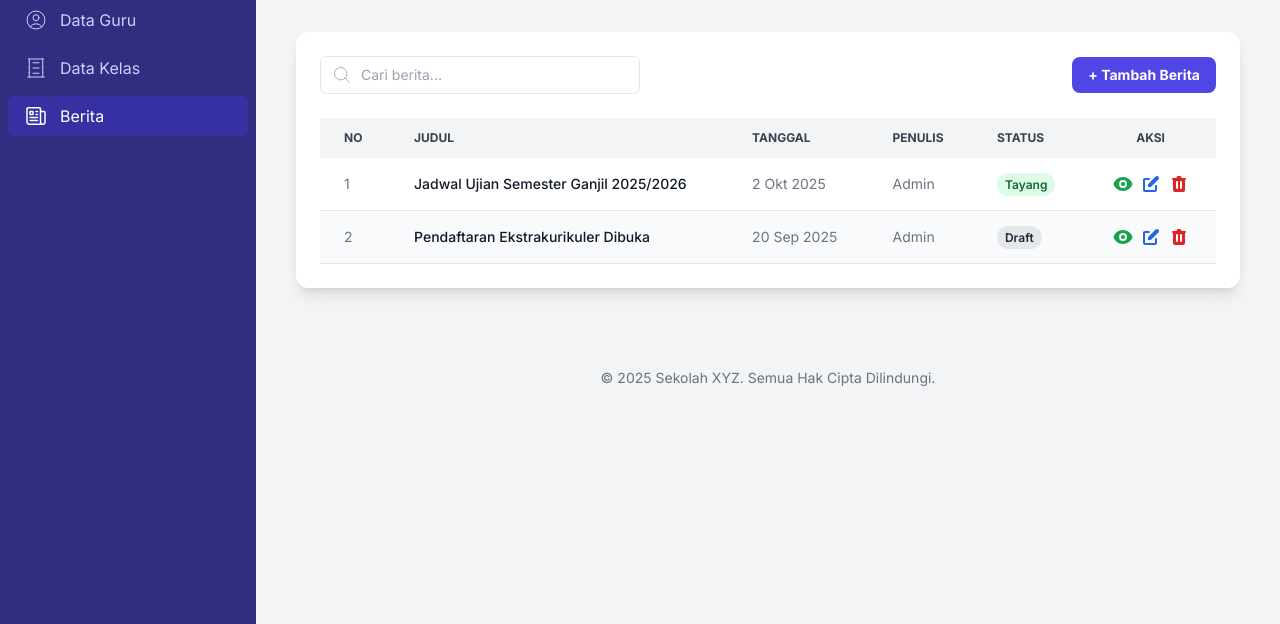
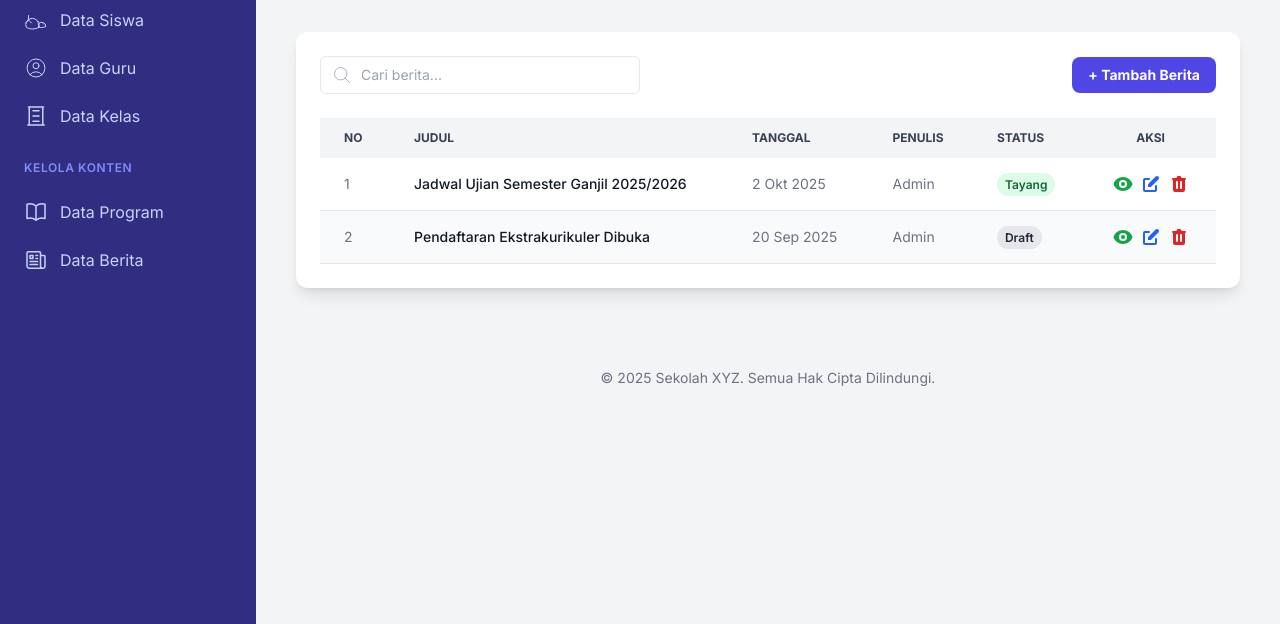
Before and after one commit to juju170/upgacc, a plain HTML site: page admin/data_berita.html in a window 1280 px wide. Shown: the part 176-800 px from the top of the page. Drawn offline with nearby package versions, Linux system fonts and the light colour scheme.

Commit message:
Update data_berita.html

```diff
--- a/admin/data_berita.html
+++ b/admin/data_berita.html
@@ -31,26 +31,32 @@
                 <svg class="h-8 w-8 text-indigo-400" xmlns="http://www.w3.org/2000/svg" fill="none" viewBox="0 0 24 24" stroke-width="1.5" stroke="currentColor"><path stroke-linecap="round" stroke-linejoin="round" d="M4.26 10.147a60.438 60.438 0 00-.491 6.347A48.627 48.627 0 0112 20.904a48.627 48.627 0 018.232-4.41 60.46 60.46 0 00-.491-6.347m-15.482 0a50.57 50.57 0 00-2.658-.813A59.906 59.906 0 0112 3.493a59.903 59.903 0 0110.399 5.84c-.896.248-1.783.52-2.658.814m-15.482 0A50.697 50.697 0 0112 13.489a50.702 50.702 0 017.74-3.342M6.75 15a.75.75 0 100-1.5.75.75 0 000 1.5Zm0 0v-3.675A55.378 55.378 0 0112 8.443m-7.007 11.55A5.981 5.981 0 006.75 15.75v-1.5" /></svg>
                 <span class="ml-2 font-bold text-lg">Admin Panel</span>
             </div>
-            <nav class="flex-1 px-2 py-4 space-y-2">
-                <a href="dashboard_admin.html" class="flex items-center px-4 py-2 text-indigo-200 hover:bg-indigo-700 rounded-md">
+            <nav class="flex-1 px-2 py-4 space-y-2 overflow-y-auto">
+    <a href="./dashboard_admin.html" class="flex items-center px-4 py-2 text-indigo-200 hover:bg-indigo-700 rounded-md">
         <svg class="h-6 w-6" xmlns="http://www.w3.org/2000/svg" fill="none" viewBox="0 0 24 24" stroke="currentColor"><path stroke-linecap="round" stroke-linejoin="round" stroke-width="2" d="M4 6a2 2 0 012-2h2a2 2 0 012 2v2a2 2 0 01-2 2H6a2 2 0 01-2-2V6zM14 6a2 2 0 012-2h2a2 2 0 012 2v2a2 2 0 01-2 2h-2a2 2 0 01-2-2V6zM4 16a2 2 0 012-2h2a2 2 0 012 2v2a2 2 0 01-2 2H6a2 2 0 01-2-2v-2zM14 16a2 2 0 012-2h2a2 2 0 012 2v2a2 2 0 01-2 2h-2a2 2 0 01-2-2v-2z"/></svg>
         <span class="ml-3">Dashboard</span>
     </a>
-                <a href="data_siswa.html" class="flex items-center px-4 py-2 text-indigo-200 hover:bg-indigo-700 rounded-md">
+    <p class="px-4 pt-4 pb-2 text-xs font-semibold text-indigo-400 uppercase tracking-wider">Kelola Data</p>
+    <a href="./data_siswa.html" class="flex items-center px-4 py-2 text-indigo-200 hover:bg-indigo-700 rounded-md">
         <svg class="h-6 w-6" xmlns="http://www.w3.org/2000/svg" fill="none" viewBox="0 0 24 24" stroke="currentColor"><path stroke-linecap="round" stroke-linejoin="round" d="M15 19.128a9.38 9.38 0 002.625.372 9.337 9.337 0 004.121-.952 4.125 4.125 0 00-7.533-2.493M15 19.128v-.003c0-1.113-.285-2.16-.786-3.07M15 19.128v.106A12.318 12.318 0 018.624 21c-2.331 0-4.512-.645-6.374-1.766l-.001-.109a6.375 6.375 0 0111.964-4.69c.125-.314.25-.627.375-.935m4.375 2.375v.003l.01.01m8.242 0l-.01-.01M15 19.128L15 15.07M4.5 7.5L4.5 12m0 0l3 3m-3-3l-3 3" /></svg>
         <span class="ml-3">Data Siswa</span>
     </a>
-                <a href="data_guru.html" class="flex items-center px-4 py-2 text-indigo-200 hover:bg-indigo-700 rounded-md">
+    <a href="./data_guru.html" class="flex items-center px-4 py-2 text-indigo-200 hover:bg-indigo-700 rounded-md">
         <svg class="h-6 w-6" xmlns="http://www.w3.org/2000/svg" fill="none" viewBox="0 0 24 24" stroke="currentColor"><path stroke-linecap="round" stroke-linejoin="round" d="M17.982 18.725A7.488 7.488 0 0012 15.75a7.488 7.488 0 00-5.982 2.975m11.963 0a9 9 0 10-11.963 0m11.963 0A8.966 8.966 0 0112 21a8.966 8.966 0 01-5.982-2.275M15 9.75a3 3 0 11-6 0 3 3 0 016 0z" /></svg>
         <span class="ml-3">Data Guru</span>
     </a>
-                <a href="data_kelas.html" class="flex items-center px-4 py-2 text-indigo-200 hover:bg-indigo-700 rounded-md">
-                    <svg class="h-6 w-6" xmlns="http://www.w3.org/2000/svg" fill="none" viewBox="0 0 24 24" stroke="currentColor"><path stroke-linecap="round" stroke-linejoin="round" d="M3.75 21h16.5M4.5 3h15M5.25 3v18m13.5-18v18M9 6.75h6M9 12h6m-6 5.25h6M5.25 6h.008v.008H5.25V6zm0 5.25h.008v.008H5.25v-.008zm0 5.25h.008v.008H5.25v-.008zm13.5-5.25h.008v.008h-.008v-.008zm0 5.25h.008v.008h-.008v-.008z" /></svg>
+    <a href="./data_kelas.html" class="flex items-center px-4 py-2 text-indigo-200 hover:bg-indigo-700 rounded-md">
+        <svg class="h-6 w-6" xmlns="http://www.w3.org/2000/svg" fill="none" viewBox="0 0 24 24" stroke-width="1.5" stroke="currentColor"><path stroke-linecap="round" stroke-linejoin="round" d="M3.75 21h16.5M4.5 3h15M5.25 3v18m13.5-18v18M9 6.75h6M9 12h6m-6 5.25h6M5.25 6h.008v.008H5.25V6zm0 5.25h.008v.008H5.25v-.008zm0 5.25h.008v.008H5.25v-.008zm13.5-5.25h.008v.008h-.008v-.008zm0 5.25h.008v.008h-.008v-.008z" /></svg>
         <span class="ml-3">Data Kelas</span>
     </a>
-                 <a href="data_berita.html" class="flex items-center px-4 py-2 bg-indigo-800 text-white rounded-md">
+    <p class="px-4 pt-4 pb-2 text-xs font-semibold text-indigo-400 uppercase tracking-wider">Kelola Konten</p>
+    <a href="./data_program.html" class="flex items-center px-4 py-2 text-indigo-200 hover:bg-indigo-700 rounded-md">
+       <svg class="h-6 w-6" xmlns="http://www.w3.org/2000/svg" fill="none" viewBox="0 0 24 24" stroke-width="1.5" stroke="currentColor"><path stroke-linecap="round" stroke-linejoin="round" d="M12 6.042A8.967 8.967 0 006 3.75c-1.052 0-2.062.18-3 .512v14.25A8.987 8.987 0 016 18c2.305 0 4.408.867 6 2.292m0-14.25a8.966 8.966 0 016-2.292c1.052 0 2.062.18 3 .512v14.25A8.987 8.987 0 0018 18a8.967 8.967 0 00-6 2.292m0-14.25v14.25" /></svg>
+        <span class="ml-3">Data Program</span>
+    </a>
+    <a href="./data_berita.html" class="flex items-center px-4 py-2 text-indigo-200 hover:bg-indigo-700 rounded-md">
         <svg class="h-6 w-6" xmlns="http://www.w3.org/2000/svg" fill="none" viewBox="0 0 24 24" stroke-width="1.5" stroke="currentColor"><path stroke-linecap="round" stroke-linejoin="round" d="M12 7.5h1.5m-1.5 3h1.5m-7.5 3h7.5m-7.5 3h7.5m3-9h3.375c.621 0 1.125.504 1.125 1.125V18a2.25 2.25 0 01-2.25 2.25M16.5 7.5V18a2.25 2.25 0 002.25 2.25M16.5 7.5V4.875c0-.621-.504-1.125-1.125-1.125H4.125C3.504 3.75 3 4.254 3 4.875V18a2.25 2.25 0 002.25 2.25h13.5M6 7.5h3v3H6v-3z" /></svg>
-                    <span class="ml-3">Berita</span>
+        <span class="ml-3">Data Berita</span>
     </a>
 </nav>
         </aside>
@@ -62,7 +68,7 @@
                     <svg class="h-6 w-6" xmlns="http://www.w3.org/2000/svg" fill="none" viewBox="0 0 24 24" stroke="currentColor"><path stroke-linecap="round" stroke-linejoin="round" stroke-width="2" d="M4 6h16M4 12h16M4 18h16" /></svg>
                 </button>
                 <div class="flex items-center"><span class="text-lg font-semibold text-gray-700">Admin Area</span></div>
-                <div class="flex items-center"><a href="login.html" class="text-sm font-medium text-gray-600 hover:text-red-500">Logout</a></div>
+                <div class="flex items-center"><a href="../login.html" class="text-sm font-medium text-gray-600 hover:text-red-500">Logout</a></div>
             </header>
 
             <main class="p-6 sm:p-10 space-y-10">
```
Lines whose indentation alone changed are shown as unchanged.
